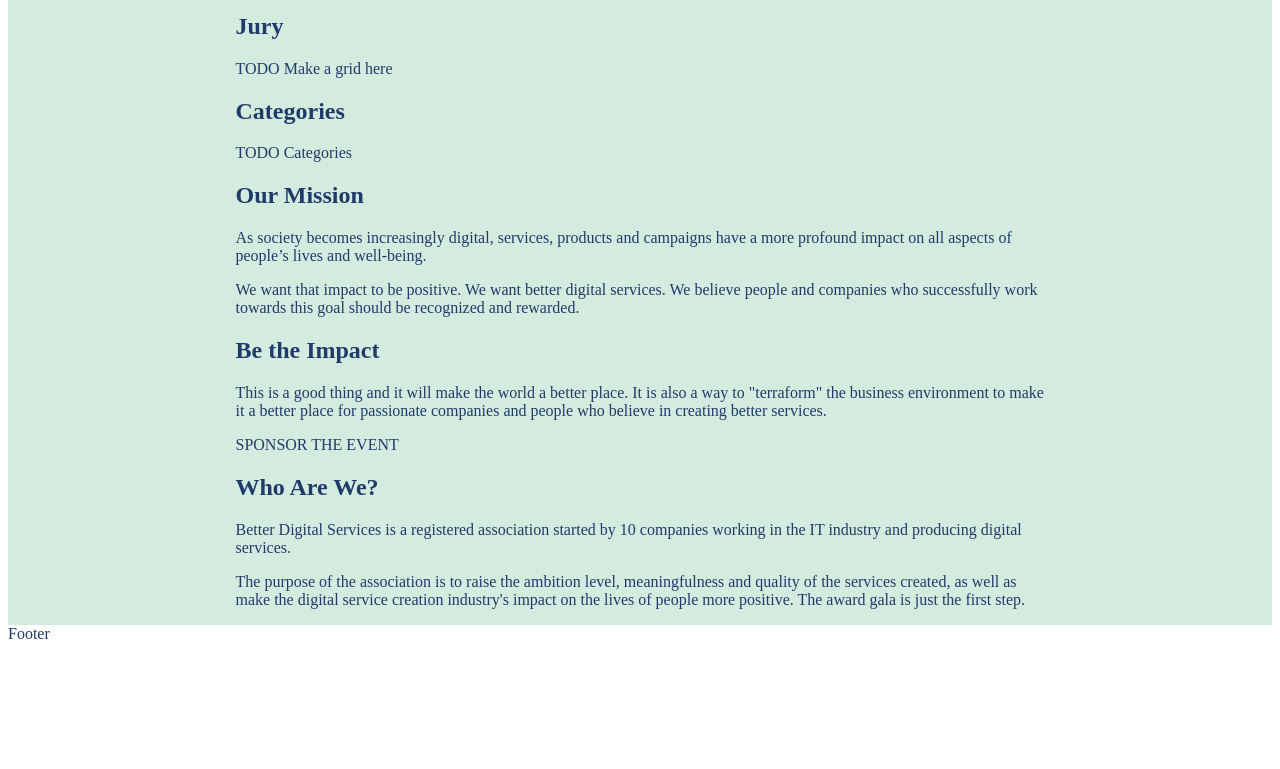
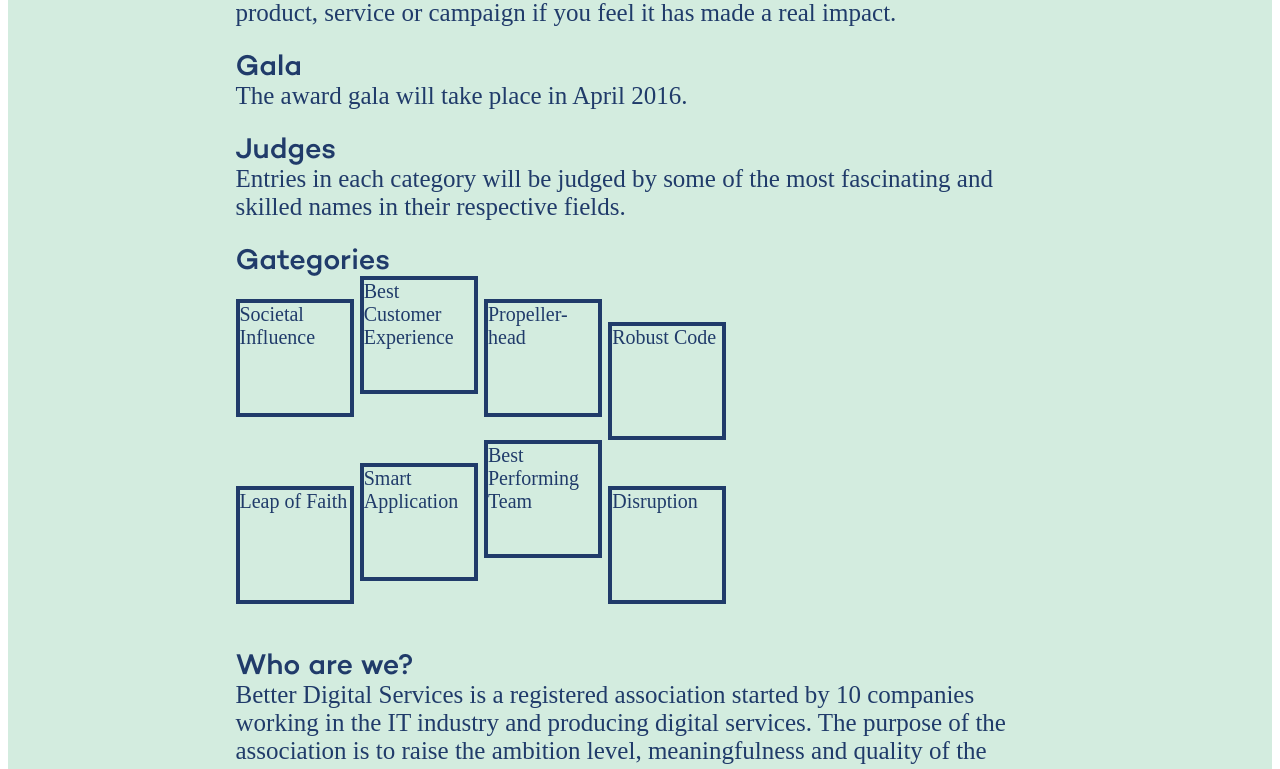
Before and after one commit to BetterDigitalServices/betterdigitalservices.github.io, a website: page index.html in a window 1280 px wide. Shown: the part 754-1523 px from the top of the page. Before the commit the page ends 1487 px from the top, so only its background shows below. Drawn offline with Linux system fonts and the light colour scheme; a web font is replaced by a local one.

Commit message:
New texts

```diff
--- a/index.html
+++ b/index.html
@@ -13,11 +13,11 @@
             </div>
             <div class="blue-arrow-header-links">
                 <a href="#schedule">Schedule</a></li>
-                <a href="#jury">Jury</a>
+                <a href="#gala">Gala</a>
+                <a href="#judges">Judges</a>
                 <a href="#categories">Categories</a>
-                <a href="#mission">Our Mission</a>
-                <a href="#sponsors">Be the Impact</a>
-                <a href="#organisers">Who Are We</a>
+                <a href="#whoarewe">Who Are We?</a>
+                <a href="#contactinfo">Contact info</a>
             </div>
             <div class="blue-arrow-competition-entry-cfa">
                 <a href="#">Enter your project here!</a>
@@ -41,54 +41,71 @@
                 <div class="blue-arrow-slogan">WE WANT BETTER DIGITAL SERVICES</div>
                 <div class="blue-arrow-body-header">Blue Arrow<br/>An Award for Impact</div>
             </div>
+
             <div class="blue-arrow-body-rows">
 
-                <div class="row">
-                    <p class="lead">Blue Arrow awards selects the best services, teams, people and code in digital
-                        industry
-                        in 8 categories. We are looking for quality and depth in concept, design and code.</p>
+                <div class="blue-arrow-body-row">Blue Arrow awards selects the best services,
+                    teams, people and code in digital industry in 8
+                    categories.
+                    <br/>
+                    <br/>
+                    We are looking for quality and depth in concept,
+                    design and code.
+                </div>
 
-                    <h2><a name="schedule">Schedule</a></h2>
+                <div class="blue-arrow-body-row">
+                    <a name="schedule" class="blue-arrow-row-header">Schedule</a><br/>
+                    The competition is open for entries from 25.1.2016 to
+                    29.2.2016. Enter your product, service or campaign if you
+                    feel it has made a real impact.
+                </div>
 
-                    <p>The competition entry opens 25.1.2016 and closes 29.2.2016. The award gala will take place in
-                        April
-                        2016. Enter your product, service or campaign if you feel it has had an impact.</p>
-                    <a class="button all-caps">Enter here</a>
+                <div class="blue-arrow-body-row"><a name="gala" class="blue-arrow-row-header">Gala</a><br/>
+                    The award gala will take place in April 2016.
+                </div>
 
-                    <h2><a name="jury">Jury</a></h2>
-                    TODO Make a grid here
+                <div class="blue-arrow-body-row"><a name="judges" class="blue-arrow-row-header">Judges</a><br/>
+                    Entries in each category will be judged by some of the
+                    most fascinating and skilled names in their respective
+                    fields.
+                </div>
 
-                    <h2><a name="categories">Categories</a></h2>
-                    TODO Categories
+                <div class="blue-arrow-body-row"><a name="gategories" class="blue-arrow-row-header">Gategories</a>
 
-                    <h2><a name="mission">Our Mission</a></h2>
+                    <div class="blue-arrow-grid-box-container">
+                        <div class="blue-arrow-grid-box-row">
+                            <div class="blue-arrow-grid-box">Societal Influence</div>
+                            <div class="blue-arrow-grid-box">Best Customer Experience</div>
+                            <div class="blue-arrow-grid-box">Propeller-head</div>
+                            <div class="blue-arrow-grid-box">Robust Code</div>
+                        </div>
+                        <div class="blue-arrow-grid-box-row">
+                            <div class="blue-arrow-grid-box">Leap of Faith</div>
+                            <div class="blue-arrow-grid-box">Smart Application</div>
+                            <div class="blue-arrow-grid-box">Best Performing Team</div>
+                            <div class="blue-arrow-grid-box">Disruption</div>
+                        </div>
+                    </div>
+                </div>
 
-                    <p>As society becomes increasingly digital, services, products and campaigns have a more profound
-                        impact
-                        on all aspects of people’s lives and well-being.</p>
+                <div class="blue-arrow-body-row"><a name="whoarewe" class="blue-arrow-row-header">Who are we?</a><br/>
+                    Better Digital Services is a registered association started
+                    by 10 companies working in the IT industry and producing
+                    digital services.
+                    The purpose of the association is to raise the ambition
+                    level, meaningfulness and quality of the services created,
+                    as well as make the digital service creation industry’s
+                    impact on the lives of people more positive. The award
+                    gala is just the first step.
+                </div>
 
-                    <p>We want that impact to be positive. We want better digital services.
-                        We believe people and companies who successfully work towards this goal should be recognized and
-                        rewarded.</p>
+                <div class="blue-arrow-body-row"><a name="contactinfo" class="blue-arrow-row-header">Contact
+                    info</a><br/>
+                    Want to know more?<br/>
+                    lauri@bluearrowawards.com<br/>
+                    elina@bluearrowawards.com
+                </div>
 
-                    <h2><a name="sponsors">Be the Impact</a></h2>
-
-                    <p>This is a good thing and it will make the world a better place. It is also a way to "terraform"
-                        the
-                        business environment to make it a better place for passionate companies and people who believe
-                        in
-                        creating better services.</p>
-                    <a class="button all-caps">Sponsor the Event</a>
-
-                    <h2><a name="organisers">Who Are We?</a></h2>
-
-                    <p>Better Digital Services is a registered association started by 10 companies working in the IT
-                        industry and producing digital services.</p>
-
-                    <p>The purpose of the association is to raise the ambition level, meaningfulness and quality of the
-                        services created, as well as make the digital service creation industry's impact on the lives of
-                        people more positive. The award gala is just the first step.</p>
-                </div>
             </div>
         </div>
     </div>
--- a/sass/_content.scss
+++ b/sass/_content.scss
@@ -50,6 +50,38 @@
 .blue-arrow-body-rows {
   padding-right: 10%;
   padding-left: 10%;
+  font-family: "John Baskerville Regular";
+}
+
+.blue-arrow-body-row {
+  font-size: 25px;
+}
+
+.blue-arrow-body-row + .blue-arrow-body-row {
+  margin-top: 20px;
+}
+
+.blue-arrow-row-header {
+  font-family: "Campton";
+  font-size: 29px
+}
+
+.blue-arrow-grid-box-container {
+  width: 100%;
+  height: 350px;
+}
+
+.blue-arrow-grid-box-row {
+  display: inline-block;
+}
+
+.blue-arrow-grid-box {
+  display: inline-block;
+  height: 110px;
+  width: 110px;
+  font-size: 20px;
+  border: 4px solid;
+  border-color: $primary-color;
 }
 
 a, a:hover, a:visited, a:focus {
--- a/sass/_typography.scss
+++ b/sass/_typography.scss
@@ -5,9 +5,23 @@
   src: url('../fonts/Rene_Bieder-Campton_Medium.otf?') format('opentype');
 }
 
+@font-face {
+  font-family: "John Baskerville Bold";
+  src: url("../fonts/272507-baskerville-10-pro-bold/Baskerville10Pro-Bold.otf") format('opentype');
+}
+
+@font-face {
+  font-family: "John Baskerville Medium";
+  src: url("../fonts/272511-baskerville-10-pro-medium") format('opentype');
+}
+
+@font-face {
+  font-family: "John Baskerville Regular";
+  src: url("../fonts/272514-baskerville-120-pro-regular") format('opentype');
+}
+
 h1 {
   text-transform: uppercase;
-  font-family : Campton;
   font-weight : bold;
   font-size : 84px;
   line-height : 92.6px;
--- /dev/null
+++ b/sass/_variables.scss
@@ -0,0 +1 @@
+$primary-color: #203B6A;
--- a/sass/main.scss
+++ b/sass/main.scss
@@ -1,3 +1,4 @@
+@import "_variables";
 @import "_settings.scss";
 @import "_typography.scss";
 @import "_header.scss";
@@ -6,7 +7,7 @@
 
 body {
   background: #ffffff;
-  color: #203B6A;
+  color: $primary-color;
 }
 
 main {
```
Also changed, not shown: css/main.css.
